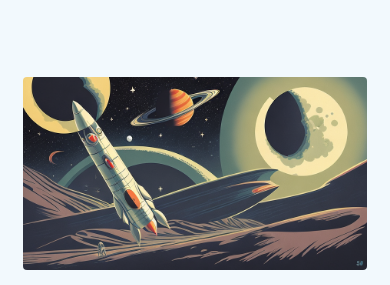
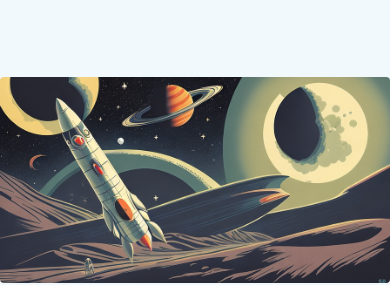
Before and after one commit to trent-howard/thwd, an Astro site: page /posts/modern-node-typescript-bootstrap in a window 390 px wide. Shown: the part 123-408 px from the top of the page. Built offline with nearby package versions, Linux system fonts and the light colour scheme; Astro itself is replaced by a stand-in of ours; some packages are replaced by stand-ins of ours.

Commit message:
improve min width for narrow views

```diff
--- a/src/layouts/Post.astro
+++ b/src/layouts/Post.astro
@@ -54,7 +54,7 @@ const dateFormat: Intl.DateTimeFormatOptions = {
       <span id="post-top"></span>
       {
         !!ogImage && (
-          <div class="aspect-h-9 aspect-w-16 mb-6">
+          <div class="hero-container aspect-h-9 aspect-w-16 mb-6">
             <Image
               src={ogImage.src}
               alt={ogImage.alt}
--- a/src/styles/global.css
+++ b/src/styles/global.css
@@ -37,7 +37,7 @@
   }
 
   html body {
-    @apply mx-auto flex h-full max-w-[88vw] flex-col bg-bgColor pt-16 text-base font-normal text-textColor antialiased md:max-w-3xl md:px-8;
+    @apply mx-auto flex h-full max-w-[94vw] flex-col bg-bgColor pt-16 text-base font-normal text-textColor antialiased md:max-w-3xl md:px-8;
   }
 
   a,
@@ -53,12 +53,13 @@
     @apply relative;
   }
   .prose .md-title a {
-    @apply block rounded no-underline before:absolute before:right-full before:block before:pr-1 before:opacity-100 before:content-["#"] before:hover:text-primary;
+    @apply block rounded no-underline before:right-full before:inline-block before:pr-1 before:opacity-100 before:content-["#"] before:hover:text-primary sm:before:absolute sm:before:inline;
   }
 
   /* expressive-code style overrides */
+  .hero-container,
   .prose .ec {
-    @apply -mx-[6vw] w-screen md:mx-auto md:w-full;
+    @apply -mx-[3vw] w-screen md:mx-auto md:w-full;
   }
   .prose .ec pre > code {
     @apply font-mono !important;
```
